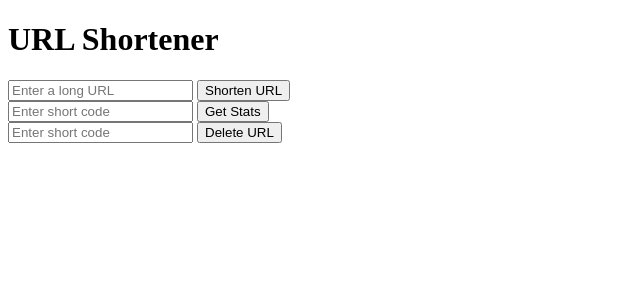
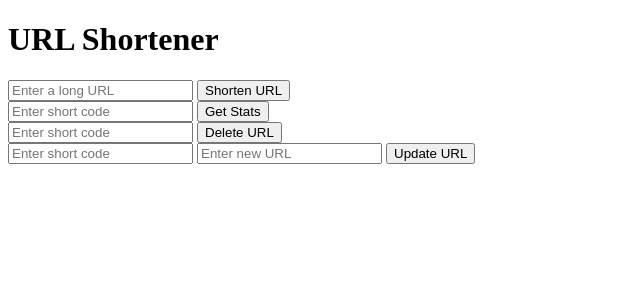
Before and after one commit to shahzad52/Muhammad-innovaxel-Shahzad, a Flask app: page / in a window 1280 px wide. Shown: the top 300 px of the page, without its empty margins (0-640 px from the left). Run offline with Flask 3, Linux system fonts and the light colour scheme.

Commit message:
access count and auto numbering

```diff
--- a/app.py
+++ b/app.py
@@ -32,6 +32,16 @@ def generate_short_code(length=6):
     characters = string.ascii_letters + string.digits
     return ''.join(random.choices(characters, k=length))
 
+# First, add a helper function for getting next ID
+def get_next_sequence_value():
+    sequence_document = db.counters.find_one_and_update(
+        {"_id": "url_id"},
+        {"$inc": {"sequence_value": 1}},
+        upsert=True,
+        return_document=True
+    )
+    return sequence_document.get("sequence_value", 1)
+
 @app.route('/')
 def home():
     return render_template('index.html')
@@ -45,15 +55,25 @@ def create_short_url():
         return jsonify({"error": "URL is required"}), 400
 
     short_code = generate_short_code()
+    current_time = datetime.utcnow()
+
     url_data = {
+        "id": get_next_sequence_value(),
         "url": original_url,
         "shortCode": short_code,
         "accessCount": 0,
-        "createdAt": datetime.utcnow()
+        "createdAt": current_time,
+        "updatedAt": current_time
     }
     result = urls_collection.insert_one(url_data)
 
-    return jsonify({"id": str(result.inserted_id), "shortCode": short_code}), 201
+    return jsonify({
+        "id": str(result.inserted_id),
+        "url": original_url,
+        "shortCode": short_code,
+        "createdAt": current_time,
+        "updatedAt": current_time
+    }), 201
 
 @app.route('/<short_code>', methods=['GET'])
 def redirect_to_url(short_code):
@@ -71,8 +91,11 @@ def get_url_details(short_code):
         return jsonify({"error": "Short URL not found"}), 404
 
     return jsonify({
+        "id": url_data["id"],  # Auto-incremented integer ID
         "url": url_data["url"],
         "shortCode": url_data["shortCode"],
+        "createdAt": url_data["createdAt"].strftime("%Y-%m-%dT%H:%M:%SZ"),  # ISO 8601 format
+        "updatedAt": url_data["updatedAt"].strftime("%Y-%m-%dT%H:%M:%SZ"),  # ISO 8601 format
         "accessCount": url_data["accessCount"]
     }), 200
 
@@ -92,11 +115,29 @@ def update_short_url(short_code):
     if not new_url:
         return jsonify({"error": "New URL is required"}), 400
 
-    result = urls_collection.update_one({"shortCode": short_code}, {"$set": {"url": new_url}})
+    current_time = datetime.utcnow()
+    result = urls_collection.update_one(
+        {"shortCode": short_code},
+        {
+            "$set": {
+                "url": new_url,
+                "updatedAt": current_time
+            }
+        }
+    )
+
     if result.matched_count == 0:
         return jsonify({"error": "Short URL not found"}), 404
 
-    return jsonify({"message": "URL updated successfully"}), 200
+    url_data = find_url_by_short_code(short_code)
+    return jsonify({
+        "id": str(url_data["_id"]),
+        "url": url_data["url"],
+        "shortCode": url_data["shortCode"],
+        "createdAt": url_data["createdAt"],
+        "updatedAt": current_time,
+        "accessCount": url_data["accessCount"]
+    }), 200
 
 if __name__ == '__main__':
     app.run(debug=True)
--- a/templates/index.html
+++ b/templates/index.html
@@ -24,6 +24,13 @@
         <button type="submit">Delete URL</button>
     </form>
     <div id="deleteResult"></div>
+
+    <form id="updateForm">
+        <input type="text" id="updateShortCodeInput" placeholder="Enter short code" required>
+        <input type="url" id="updateUrlInput" placeholder="Enter new URL" required>
+        <button type="submit">Update URL</button>
+    </form>
+    <div id="updateResult"></div>
 
     <script>
         document.getElementById('shortenForm').addEventListener('submit', async (e) => {
@@ -52,7 +59,15 @@
             const data = await response.json();
 
             if (response.ok) {
-                document.getElementById('statsResult').innerText = `URL: ${data.url}, Access Count: ${data.accessCount}`;
+                // Display all fields returned by the backend
+                document.getElementById('statsResult').innerHTML = `
+                    <p><strong>ID:</strong> ${data.id}</p>
+                    <p><strong>URL:</strong> ${data.url}</p>
+                    <p><strong>Short Code:</strong> ${data.shortCode}</p>
+                    <p><strong>Created At:</strong> ${data.createdAt}</p>
+                    <p><strong>Updated At:</strong> ${data.updatedAt}</p>
+                    <p><strong>Access Count:</strong> ${data.accessCount}</p>
+                `;
             } else {
                 document.getElementById('statsResult').innerText = `Error: ${data.error}`;
             }
@@ -71,6 +86,25 @@
                 document.getElementById('deleteResult').innerText = `Error: ${data.error}`;
             }
         });
+
+        document.getElementById('updateForm').addEventListener('submit', async (e) => {
+            e.preventDefault();
+            const shortCode = document.getElementById('updateShortCodeInput').value;
+            const newUrl = document.getElementById('updateUrlInput').value;
+
+            const response = await fetch(`/shorten/${shortCode}`, {
+                method: 'PUT',
+                headers: { 'Content-Type': 'application/json' },
+                body: JSON.stringify({ url: newUrl })
+            });
+
+            const data = await response.json();
+            if (response.ok) {
+                document.getElementById('updateResult').innerText = 'URL updated successfully';
+            } else {
+                document.getElementById('updateResult').innerText = `Error: ${data.error}`;
+            }
+        });
     </script>
 </body>
 </html>
```
